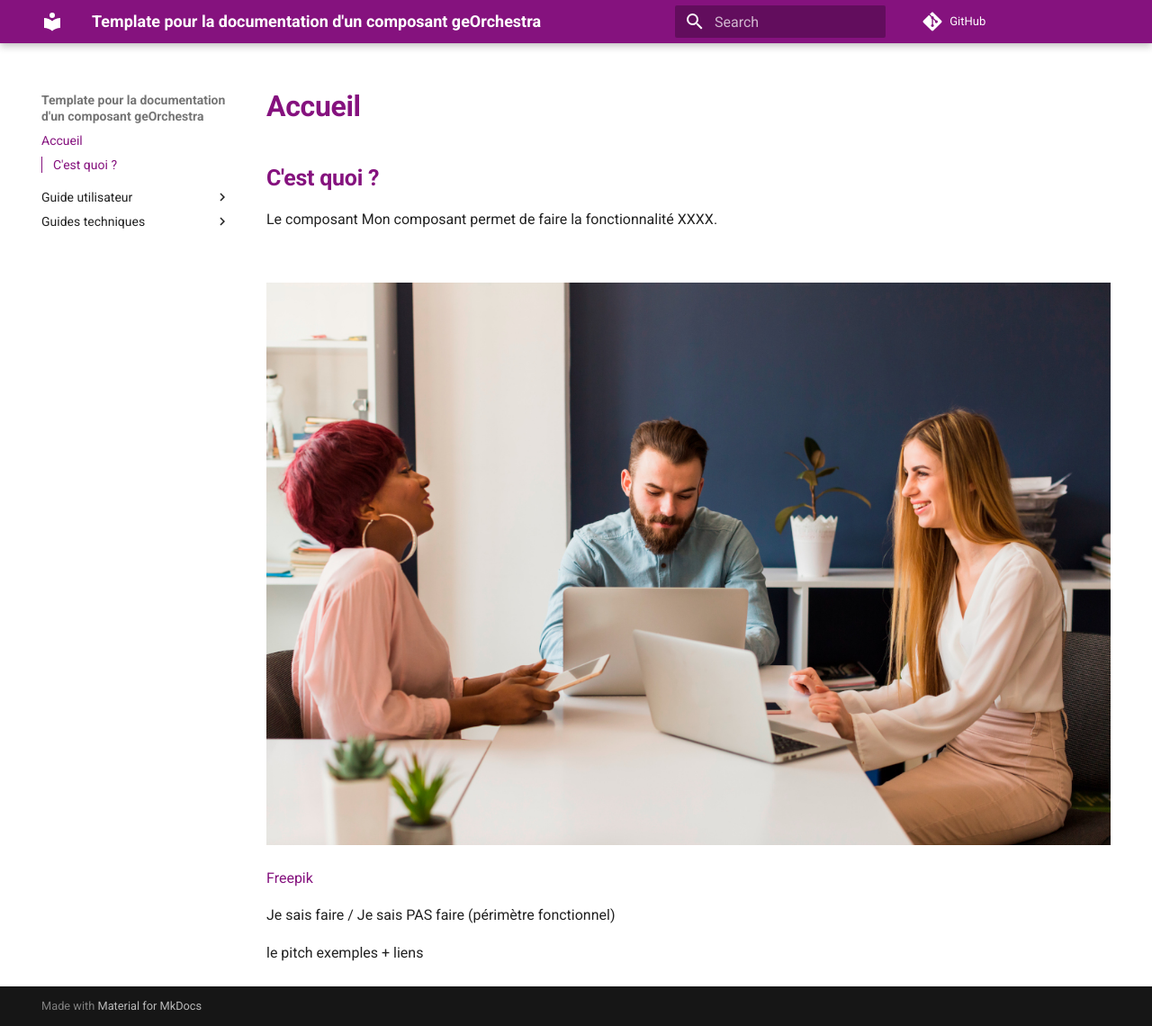
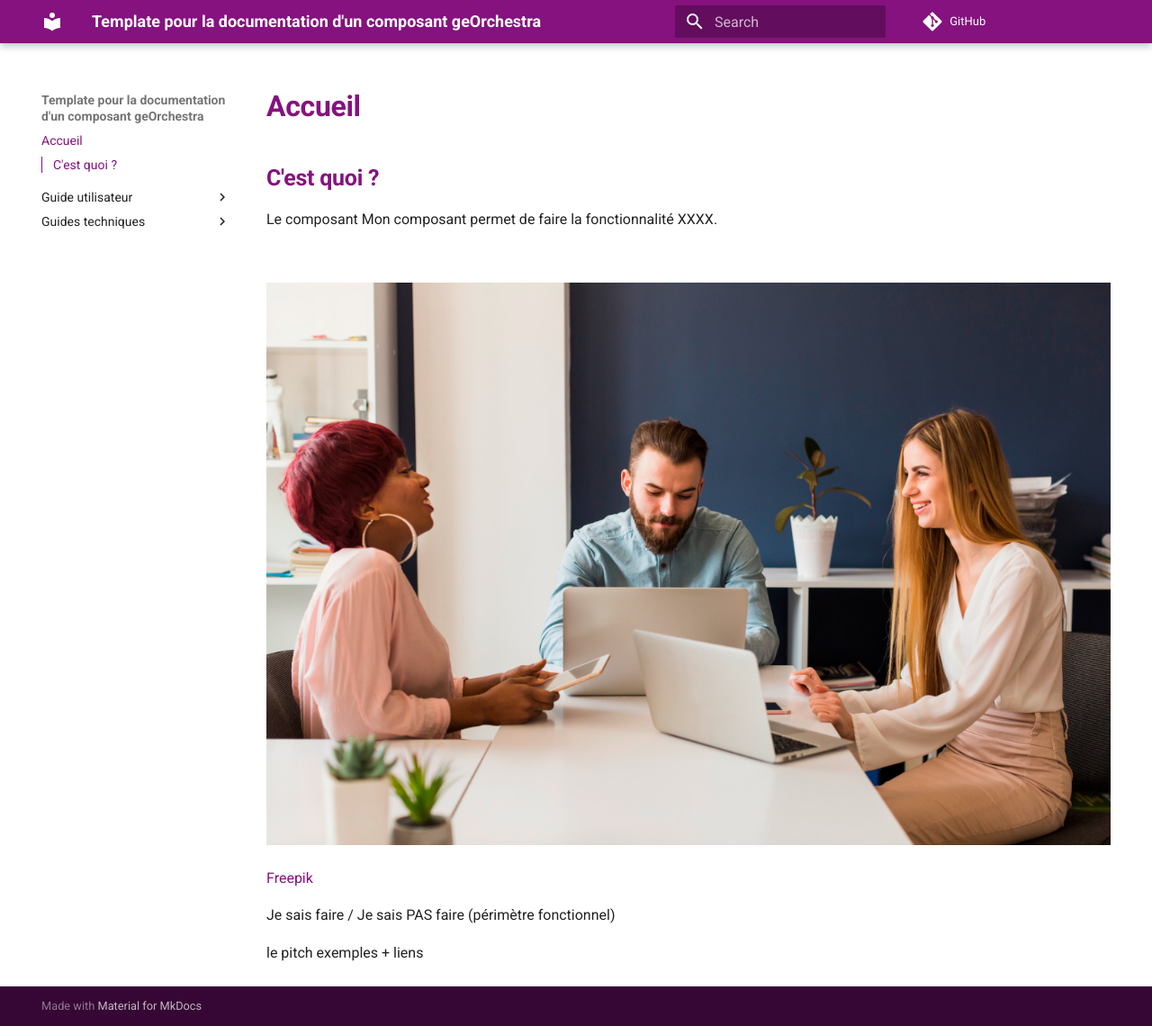
Before and after one commit to georchestra/georchestra_documentation, an MkDocs documentation site: the page built from docs/index.md, in a window 1280 px wide and 1140 px high. Shown: the whole window at 90% size. Built offline with MkDocs 1.6.1 and Material for MkDocs 9.7.7, drawn with Linux system fonts in a browser that asks for light colours; comment, search, counter and statistics services are not loaded.

Commit message:
css footer purple

```diff
--- a/docs/css/extra.css
+++ b/docs/css/extra.css
@@ -16,3 +16,7 @@ h1, h2, h3 {
   color:rgb(133, 18, 126)!important;
   font-weight:600!important;
 }
+
+footer {
+  background-color: #500b4c!important;
+}
```
